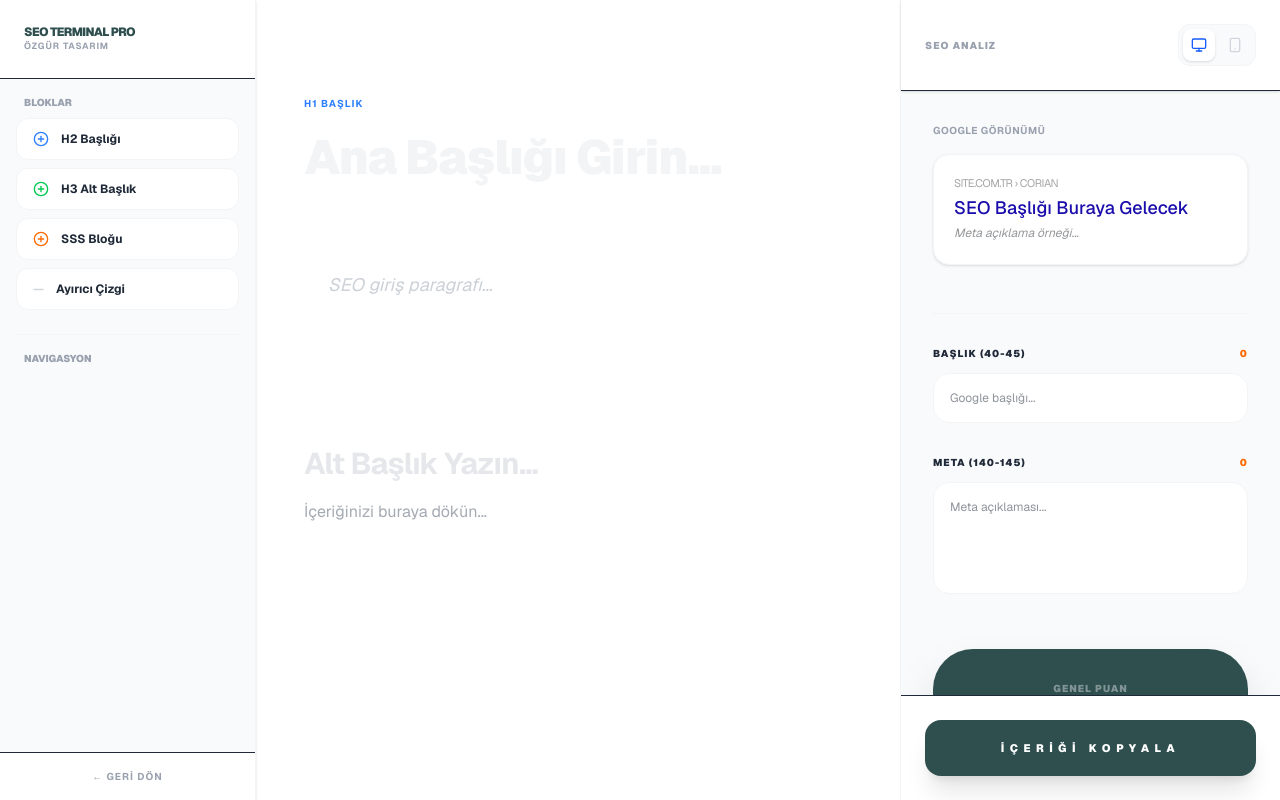
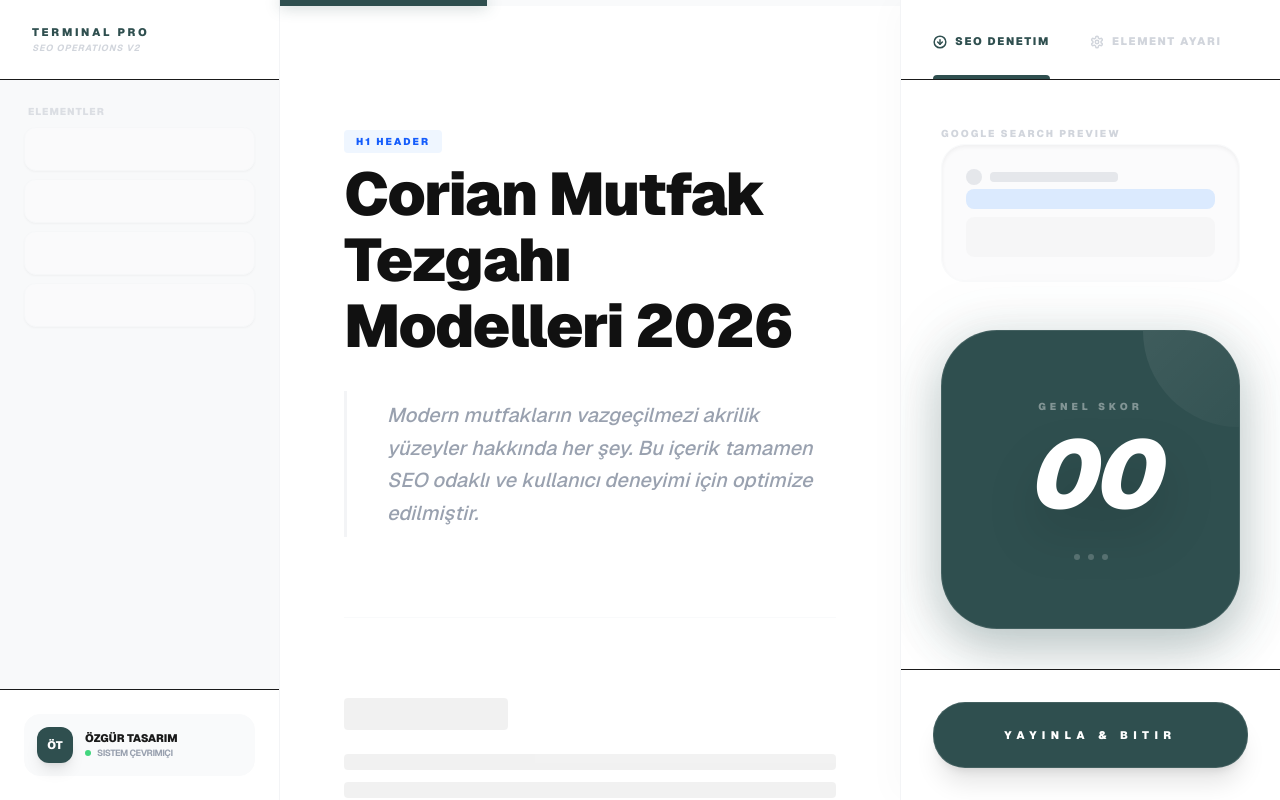
Before and after one commit to ozgurtasarimmobilya-create/my-admin-panel, a Next.js app: page /icerik-yonetimi/corian in a window 1280 px wide. Built offline with nearby package versions, Linux system fonts and the light colour scheme.

Commit message:
iskelet tasarim: premium 3 sutunlu yapi, sabit paneller ve skor karti tamamlandi

```diff
--- a/app/icerik-yonetimi/corian/page.tsx
+++ b/app/icerik-yonetimi/corian/page.tsx
@@ -1,199 +1,174 @@
 'use client';
 
-import { useState, useMemo, useEffect } from 'react';
+import { useState } from 'react';
 import Link from 'next/link';
 
-// İKONLAR (SVG - Paket Gerektirmez)
-const IconPlus = () => <svg width="16" height="16" viewBox="0 0 24 24" fill="none" stroke="currentColor" strokeWidth="2" strokeLinecap="round" strokeLinejoin="round"><circle cx="12" cy="12" r="10"/><line x1="12" y1="8" x2="12" y2="16"/><line x1="8" y1="12" x2="16" y2="12"/></svg>;
-const IconTrash = () => <svg width="14" height="14" viewBox="0 0 24 24" fill="none" stroke="currentColor" strokeWidth="2" strokeLinecap="round" strokeLinejoin="round"><polyline points="3 6 5 6 21 6"/><path d="M19 6v14a2 2 0 0 1-2 2H7a2 2 0 0 1-2-2V6m3 0V4a2 2 0 0 1 2-2h4a2 2 0 0 1 2 2v2"/></svg>;
-const IconMonitor = () => <svg width="16" height="16" viewBox="0 0 24 24" fill="none" stroke="currentColor" strokeWidth="2" strokeLinecap="round" strokeLinejoin="round"><rect x="2" y="3" width="20" height="14" rx="2" ry="2"/><line x1="8" y1="21" x2="16" y2="21"/><line x1="12" y1="17" x2="12" y2="21"/></svg>;
-const IconMobile = () => <svg width="16" height="16" viewBox="0 0 24 24" fill="none" stroke="currentColor" strokeWidth="2" strokeLinecap="round" strokeLinejoin="round"><rect x="5" y="2" width="14" height="20" rx="2" ry="2"/><line x1="12" y1="18" x2="12.01" y2="18"/></svg>;
+// --- PAKET GEREKTİRMEYEN SVG İKONLAR ---
+const IconSEO = () => <svg width="14" height="14" viewBox="0 0 24 24" fill="none" stroke="currentColor" strokeWidth="2.5" strokeLinecap="round" strokeLinejoin="round"><circle cx="12" cy="12" r="10"/><path d="m16 12-4 4-4-4"/><path d="M12 8v8"/></svg>;
+const IconSettings = () => <svg width="14" height="14" viewBox="0 0 24 24" fill="none" stroke="currentColor" strokeWidth="2.5" strokeLinecap="round" strokeLinejoin="round"><path d="M12.22 2h-.44a2 2 0 0 0-2 2v.18a2 2 0 0 1-1 1.73l-.43.25a2 2 0 0 1-2 0l-.15-.08a2 2 0 0 0-2.73.73l-.22.38a2 2 0 0 0 .73 2.73l.15.1a2 2 0 0 1 1 1.72v.51a2 2 0 0 1-1 1.74l-.15.09a2 2 0 0 0-.73 2.73l.22.38a2 2 0 0 0 2.73.73l.15-.08a2 2 0 0 1 2 0l.43.25a2 2 0 0 1 1 1.73V20a2 2 0 0 0 2 2h.44a2 2 0 0 0 2-2v-.18a2 2 0 0 1 1-1.73l.43-.25a2 2 0 0 1 2 0l.15.08a2 2 0 0 0 2.73-.73l.22-.39a2 2 0 0 0-.73-2.73l-.15-.08a2 2 0 0 1-1-1.74v-.5a2 2 0 0 1 1-1.74l.15-.09a2 2 0 0 0 .73-2.73l-.22-.38a2 2 0 0 0-2.73-.73l-.15.08a2 2 0 0 1-2 0l-.43-.25a2 2 0 0 1-1-1.73V4a2 2 0 0 0-2-2z"/><circle cx="12" cy="12" r="3"/></svg>;
 
-interface Section { id: string; type: 'h2' | 'h3' | 'sss' | 'line'; t: string; c: string; }
-
-export default function UltimateSEOPanel() {
-  const [sections, setSections] = useState<Section[]>([{ id: 's1', type: 'h2', t: '', c: '' }]);
-  const [title, setTitle] = useState('');
-  const [desc, setDesc] = useState('');
-  const [h1, setH1] = useState({ t: '', c: '' });
-  const [viewMode, setViewMode] = useState<'desktop' | 'mobile'>('desktop');
-  const [scrollProgress, setScrollProgress] = useState(0);
-
-  // Üst İlerleme Çubuğu Takibi
-  useEffect(() => {
-    const handleScroll = () => {
-      const mainElement = document.getElementById('main-content');
-      if (mainElement) {
-        const current = mainElement.scrollTop;
-        const total = mainElement.scrollHeight - mainElement.clientHeight;
-        setScrollProgress((current / total) * 100);
-      }
-    };
-    const mainElement = document.getElementById('main-content');
-    mainElement?.addEventListener('scroll', handleScroll);
-    return () => mainElement?.removeEventListener('scroll', handleScroll);
-  }, []);
-
-  const getWordCount = (text: string) => text.trim() ? text.trim().split(/\s+/).length : 0;
-  const totalWords = sections.reduce((acc, s) => acc + getWordCount(s.c), 0) + getWordCount(h1.c);
-
-  const addSection = (type: Section['type']) => {
-    setSections([...sections, { id: `s-${Date.now()}`, type, t: '', c: '' }]);
-  };
-
-  const removeSection = (id: string) => setSections(sections.filter(s => s.id !== id));
+export default function ProSEOTerminalSkeleton() {
+  const [activeTab, setActiveTab] = useState<'seo' | 'ayar'>('seo');
 
   return (
-    <div className="flex h-screen bg-white text-[#1F2937] font-sans overflow-hidden">
+    <div className="flex h-screen bg-[#FDFDFD] text-[#1A1A1A] font-sans overflow-hidden">
 
-      {/* İLERLEME ÇUBUĞU */}
-      <div className="fixed top-0 left-0 h-1 bg-[#2F4F4F] z-[100] transition-all duration-100" style={{ width: `${scrollProgress}%` }}></div>
-
-      {/* SOL: BLOK EKLEME PANELİ (SABİT) */}
-      <aside className="w-64 bg-[#F9FAFB] border-r border-gray-100 flex flex-col z-50 shadow-sm">
-        <div className="p-6 border-b bg-white">
-          <h1 className="text-xs font-black tracking-tighter text-[#2F4F4F]">SEO TERMINAL PRO</h1>
-          <p className="text-[9px] text-gray-400 font-bold uppercase tracking-widest">Özgür Tasarım</p>
-        </div>
-
-        <div className="p-4 space-y-6 overflow-y-auto flex-1">
-          <div className="space-y-2">
-            <label className="text-[10px] font-black text-gray-400 uppercase ml-2 mb-2 block">Bloklar</label>
-            <button onClick={() => addSection('h2')} className="w-full flex items-center gap-3 px-4 py-3 bg-white hover:bg-gray-50 rounded-xl text-xs font-bold transition-all border border-gray-100 hover:border-[#2F4F4F]">
-              <span className="text-blue-500"><IconPlus /></span> H2 Başlığı
-            </button>
-            <button onClick={() => addSection('h3')} className="w-full flex items-center gap-3 px-4 py-3 bg-white hover:bg-gray-50 rounded-xl text-xs font-bold transition-all border border-gray-100 hover:border-[#2F4F4F]">
-              <span className="text-green-500"><IconPlus /></span> H3 Alt Başlık
-            </button>
-            <button onClick={() => addSection('sss')} className="w-full flex items-center gap-3 px-4 py-3 bg-white hover:bg-gray-50 rounded-xl text-xs font-bold transition-all border border-gray-100 hover:border-[#2F4F4F]">
-              <span className="text-orange-500"><IconPlus /></span> SSS Bloğu
-            </button>
-            <button onClick={() => addSection('line')} className="w-full flex items-center gap-3 px-4 py-3 bg-white hover:bg-gray-50 rounded-xl text-xs font-bold transition-all border border-gray-100 hover:border-[#2F4F4F]">
-              <span className="text-gray-300">—</span> Ayırıcı Çizgi
-            </button>
-          </div>
-
-          <div className="pt-4 border-t border-gray-100">
-            <label className="text-[10px] font-black text-gray-400 uppercase ml-2 mb-2 block">Navigasyon</label>
-            <nav className="space-y-1">
-              {sections.filter(s => s.t).map((s, i) => (
-                <div key={s.id} className="text-[10px] font-semibold text-gray-400 hover:text-black truncate pl-3 border-l-2 border-transparent hover:border-[#2F4F4F] py-1 transition-all cursor-default uppercase">
-                  {s.t}
-                </div>
-              ))}
-            </nav>
-          </div>
-        </div>
-        <div className="p-4 border-t bg-white">
-          <Link href="/icerik-yonetimi" className="text-[10px] font-bold text-gray-400 hover:text-black transition-colors uppercase tracking-widest block text-center">← GERİ DÖN</Link>
-        </div>
-      </aside>
-
-      {/* ORTA: YAZIM ALANI (SAF) */}
-      <main id="main-content" className="flex-1 overflow-y-auto bg-white custom-scrollbar scroll-smooth">
-        <div className="max-w-3xl mx-auto px-12 py-24 space-y-20">
-
-          <div className="space-y-4 animate-in fade-in slide-in-from-top-4 duration-700">
-            <div className="flex items-center gap-2 text-[10px] font-bold text-blue-500 uppercase tracking-widest">H1 BAŞLIK</div>
-            <textarea
-              value={h1.t} onChange={(e) => setH1({...h1, t: e.target.value})}
-              className="w-full text-5xl font-black bg-transparent border-none outline-none resize-none placeholder:text-gray-100 leading-tight tracking-tight"
-              placeholder="Ana Başlığı Girin..." rows={2}
-            />
-            <textarea
-              value={h1.c} onChange={(e) => setH1({...h1, c: e.target.value})}
-              className="w-full text-lg text-gray-400 bg-transparent border-none outline-none resize-none leading-relaxed italic border-l-4 border-gray-50 pl-6"
-              placeholder="SEO giriş paragrafı..." rows={2}
-            />
-          </div>
-
-          <div className="space-y-16">
-            {sections.map((sec, i) => (
-              <div key={sec.id} className="relative group animate-in fade-in duration-500">
-                {sec.type === 'line' ? (
-                  <div className="h-px bg-gray-100 my-12 relative flex justify-center">
-                    <button onClick={() => removeSection(sec.id)} className="absolute -top-3 bg-white px-3 text-[10px] text-red-400 font-bold opacity-0 group-hover:opacity-100 transition-opacity uppercase tracking-widest">SİL</button>
-                  </div>
-                ) : (
-                  <div className="space-y-4">
-                    <div className="flex justify-between items-center opacity-0 group-hover:opacity-100 transition-opacity">
-                      <span className="text-[9px] font-black text-gray-200 uppercase tracking-widest">{sec.type} BÖLÜM</span>
-                      <button onClick={() => removeSection(sec.id)} className="text-red-300 hover:text-red-600 transition-colors"><IconTrash /></button>
-                    </div>
-                    <input
-                      type="text" value={sec.t} onChange={(e) => setSections(sections.map(s => s.id === sec.id ? {...s, t: e.target.value} : s))}
-                      className={`w-full font-bold bg-transparent border-none outline-none placeholder:text-gray-200 ${sec.type === 'h2' ? 'text-3xl tracking-tight' : 'text-2xl tracking-tight'}`}
-                      placeholder={sec.type === 'sss' ? 'Müşteri Sorusu?' : 'Alt Başlık Yazın...'}
-                    />
-                    <textarea
-                      value={sec.c} onChange={(e) => setSections(sections.map(s => s.id === sec.id ? {...s, c: e.target.value} : s))}
-                      className="w-full text-[16px] leading-[1.8] text-gray-600 bg-transparent border-none outline-none resize-none min-h-[100px]"
-                      placeholder="İçeriğinizi buraya dökün..." rows={4}
-                    />
-                  </div>
-                )}
-              </div>
-            ))}
-          </div>
-        </div>
-      </main>
-
-      {/* SAĞ: SEO ANALİZ (SABİT) */}
-      <aside className="w-[380px] bg-[#F9FAFB] border-l border-gray-100 flex flex-col z-50">
-        <div className="p-6 border-b bg-white flex justify-between items-center shadow-sm">
-          <span className="text-[10px] font-black text-gray-400 uppercase tracking-widest">SEO Analiz</span>
-          <div className="flex bg-gray-50 p-1 rounded-xl border border-gray-100 gap-1">
-             <button onClick={() => setViewMode('desktop')} className={`p-2 rounded-lg transition-all ${viewMode === 'desktop' ? 'bg-white shadow-sm text-blue-600' : 'text-gray-300'}`}><IconMonitor /></button>
-             <button onClick={() => setViewMode('mobile')} className={`p-2 rounded-lg transition-all ${viewMode === 'mobile' ? 'bg-white shadow-sm text-blue-600' : 'text-gray-300'}`}><IconMobile /></button>
+      {/* --- 1. SOL PANEL: ELEMENT CEPHANELİĞİ (SABİT) --- */}
+      <aside className="w-[280px] bg-[#F8F9FA] border-r border-gray-100 flex flex-col z-50">
+        <div className="h-[80px] flex items-center px-8 border-b bg-white">
+          <div className="flex flex-col gap-0.5">
+            <span className="text-[11px] font-black tracking-[0.25em] text-[#2F4F4F] uppercase">Terminal Pro</span>
+            <span className="text-[9px] font-bold text-gray-300 uppercase tracking-widest italic">SEO Operations v2</span>
           </div>
         </div>
 
-        <div className="flex-1 overflow-y-auto p-8 space-y-12">
-          {/* MOCKUP */}
+        <div className="flex-1 overflow-y-auto p-6 space-y-8 scrollbar-hide">
+          {/* Element Butonları Buraya Gelecek (Aşama 2) */}
           <div className="space-y-4">
-            <h3 className="text-[10px] font-bold text-gray-400 uppercase tracking-wider">Google Görünümü</h3>
-            <div className={`bg-white border border-gray-100 rounded-2xl p-5 shadow-sm transition-all duration-500 ${viewMode === 'mobile' ? 'max-w-[260px] mx-auto' : 'w-full'}`}>
-              <div className="text-[11px] text-[#202124] mb-1 flex items-center gap-1 uppercase tracking-tighter opacity-40">site.com.tr › corian</div>
-              <div className={`text-[#1a0dab] font-medium leading-snug mb-1 line-clamp-2 ${viewMode === 'mobile' ? 'text-[14px]' : 'text-[18px]'}`}>
-                {title || "SEO Başlığı Buraya Gelecek"}
-              </div>
-              <div className="text-[#4d5156] text-[12px] leading-relaxed line-clamp-2 italic opacity-60">{desc || "Meta açıklama örneği..."}</div>
-            </div>
-          </div>
-
-          {/* SAYAÇLAR */}
-          <div className="space-y-8 pt-8 border-t border-gray-100">
-            <div className="space-y-3">
-              <div className="flex justify-between text-[10px] font-black uppercase tracking-widest"><span>Başlık (40-45)</span> <span className={title.length >= 40 && title.length <= 45 ? 'text-green-600' : 'text-orange-500'}>{title.length}</span></div>
-              <input
-                value={title} onChange={(e) => setTitle(e.target.value)}
-                className={`w-full p-4 bg-white border rounded-2xl text-xs outline-none transition-all ${title.length >= 40 && title.length <= 45 ? 'border-green-200 bg-green-50/20' : 'border-gray-100 focus:ring-2 focus:ring-gray-50'}`}
-                placeholder="Google başlığı..."
-              />
-            </div>
-            <div className="space-y-3">
-              <div className="flex justify-between text-[10px] font-black uppercase tracking-widest"><span>Meta (140-145)</span> <span className={desc.length >= 140 && desc.length <= 145 ? 'text-green-600' : 'text-orange-500'}>{desc.length}</span></div>
-              <textarea
-                value={desc} onChange={(e) => setDesc(e.target.value)}
-                className={`w-full p-4 bg-white border rounded-2xl text-xs outline-none h-28 resize-none transition-all ${desc.length >= 140 && desc.length <= 145 ? 'border-green-200 bg-green-50/20' : 'border-gray-100 focus:ring-2 focus:ring-gray-50'}`}
-                placeholder="Meta açıklaması..."
-              />
-            </div>
-          </div>
-
-          {/* SKOR KARTI */}
-          <div className="p-8 bg-[#2F4F4F] rounded-[2.5rem] text-white space-y-6 shadow-2xl">
-             <div className="text-[10px] font-black opacity-40 uppercase text-center tracking-widest">Genel Puan</div>
-             <div className="text-5xl font-black text-center italic tracking-tighter">%{Math.min(100, (totalWords / 7) + (title.length > 0 ? 30 : 0)).toFixed(0)}</div>
-             <div className="flex justify-between text-[10px] font-bold border-t border-white/10 pt-4 opacity-70 italic uppercase">
-               <span>Kelimeler: {totalWords}</span>
-               <span>H2: {sections.filter(s => s.type === 'h2').length}</span>
+             <div className="flex flex-col gap-2 opacity-30 pointer-events-none">
+                <div className="text-[10px] font-black text-gray-400 uppercase tracking-widest ml-1">Elementler</div>
+                <div className="h-11 w-full bg-white border border-gray-100 rounded-xl shadow-sm"></div>
+                <div className="h-11 w-full bg-white border border-gray-100 rounded-xl shadow-sm"></div>
+                <div className="h-11 w-full bg-white border border-gray-100 rounded-xl shadow-sm"></div>
+                <div className="h-11 w-full bg-white border border-gray-100 rounded-xl shadow-sm"></div>
              </div>
           </div>
         </div>
 
-        <div className="p-6 bg-white border-t">
-          <button className="w-full bg-[#2F4F4F] text-white py-5 rounded-2xl font-black text-[11px] tracking-[0.5em] hover:bg-black transition-all shadow-xl uppercase">İÇERİĞİ KOPYALA</button>
+        {/* Alt Profil/Durum Alanı */}
+        <div className="p-6 border-t bg-white">
+          <div className="flex items-center gap-3 p-3 rounded-2xl border border-gray-50 bg-[#F9FAFB]">
+             <div className="w-9 h-9 rounded-xl bg-[#2F4F4F] flex items-center justify-center text-white text-[11px] font-black shadow-lg">ÖT</div>
+             <div className="flex flex-col overflow-hidden">
+               <span className="text-[11px] font-black text-[#1A1A1A] truncate uppercase">Özgür Tasarım</span>
+               <div className="flex items-center gap-1.5">
+                  <div className="w-1.5 h-1.5 bg-green-500 rounded-full animate-pulse"></div>
+                  <span className="text-[9px] text-gray-400 font-bold uppercase tracking-tighter">Sistem Çevrimiçi</span>
+               </div>
+             </div>
+          </div>
+        </div>
+      </aside>
+
+      {/* --- 2. ORTA PANEL: AKILLI EDİTÖR (SCROLL) --- */}
+      <main className="flex-1 bg-white overflow-y-auto relative scrollbar-hide">
+        {/* Üst İlerleme Çubuğu */}
+        <div className="fixed top-0 left-[280px] right-[380px] h-1.5 bg-gray-50 z-50">
+           <div className="h-full bg-[#2F4F4F] w-1/3 transition-all duration-500 shadow-[0_0_15px_rgba(47,79,79,0.4)]"></div>
+        </div>
+
+        {/* Yazım Alanı Konteynırı */}
+        <div className="max-w-[850px] mx-auto min-h-screen py-32 px-16 space-y-20">
+
+          {/* H1 Alanı Tasarımı */}
+          <section className="space-y-8 animate-in fade-in slide-in-from-top-4 duration-1000">
+             <div className="inline-flex px-3 py-1 bg-blue-50 text-blue-600 text-[10px] font-black rounded uppercase tracking-[0.2em] mb-2">H1 Header</div>
+             <h1 className="text-6xl font-black tracking-tight text-[#111] leading-[1.1] outline-none border-none placeholder:text-gray-100">
+               Corian Mutfak Tezgahı Modelleri 2026
+             </h1>
+             <div className="relative border-l-[3px] border-gray-100 pl-10 py-2">
+                <p className="text-xl text-gray-400 font-medium leading-relaxed italic">
+                  Modern mutfakların vazgeçilmezi akrilik yüzeyler hakkında her şey.
+                  Bu içerik tamamen SEO odaklı ve kullanıcı deneyimi için optimize edilmiştir.
+                </p>
+             </div>
+          </section>
+
+          <div className="h-px bg-gray-50 w-full"></div>
+
+          {/* İçerik Blokları Yer Tutucu (Görsel Denge İçin) */}
+          <section className="space-y-12 opacity-[0.05] select-none pointer-events-none italic">
+             <div className="space-y-6">
+                <div className="h-8 w-1/3 bg-black rounded"></div>
+                <div className="space-y-3">
+                   <div className="h-4 w-full bg-black rounded"></div>
+                   <div className="h-4 w-full bg-black rounded"></div>
+                   <div className="h-4 w-2/3 bg-black rounded"></div>
+                </div>
+             </div>
+             <div className="w-full h-80 bg-black rounded-3xl"></div>
+          </section>
+        </div>
+      </main>
+
+      {/* --- 3. SAĞ PANEL: DENETİM VE AYARLAR (SABİT) --- */}
+      <aside className="w-[380px] bg-white border-l border-gray-100 flex flex-col z-50 shadow-[-10px_0_30px_rgba(0,0,0,0.02)]">
+
+        {/* Modern Tab Menü */}
+        <div className="h-[80px] flex items-center border-b px-8 gap-10 bg-white">
+          <button
+            onClick={() => setActiveTab('seo')}
+            className={`group flex items-center gap-2 text-[11px] font-black uppercase tracking-[0.15em] transition-all relative h-full pt-1
+            ${activeTab === 'seo' ? 'text-[#2F4F4F]' : 'text-gray-300 hover:text-gray-500'}`}
+          >
+            <IconSEO />
+            SEO Denetim
+            {activeTab === 'seo' && <div className="absolute bottom-0 left-0 right-0 h-1 bg-[#2F4F4F] rounded-t-full"></div>}
+          </button>
+
+          <button
+            onClick={() => setActiveTab('ayar')}
+            className={`group flex items-center gap-2 text-[11px] font-black uppercase tracking-[0.15em] transition-all relative h-full pt-1
+            ${activeTab === 'ayar' ? 'text-[#2F4F4F]' : 'text-gray-300 hover:text-gray-500'}`}
+          >
+            <IconSettings />
+            Element Ayarı
+            {activeTab === 'ayar' && <div className="absolute bottom-0 left-0 right-0 h-1 bg-[#2F4F4F] rounded-t-full"></div>}
+          </button>
+        </div>
+
+        {/* Panel İçeriği */}
+        <div className="flex-1 overflow-y-auto p-10 custom-scrollbar">
+           {activeTab === 'seo' ? (
+             <div className="space-y-12 animate-in fade-in duration-500">
+               {/* Google Preview */}
+               <div className="space-y-5">
+                 <label className="text-[10px] font-black text-gray-300 uppercase tracking-[0.2em]">Google Search Preview</label>
+                 <div className="p-6 border border-gray-50 rounded-3xl bg-[#FBFBFC] space-y-2 shadow-inner">
+                   <div className="flex items-center gap-2 mb-1">
+                      <div className="w-4 h-4 bg-gray-200 rounded-full"></div>
+                      <div className="h-2.5 w-32 bg-gray-200 rounded"></div>
+                   </div>
+                   <div className="h-5 w-full bg-blue-100 rounded-lg"></div>
+                   <div className="h-10 w-full bg-gray-100 rounded-lg opacity-60"></div>
+                 </div>
+               </div>
+
+               {/* Premium Skor Kartı */}
+               <div className="relative group">
+                  <div className="absolute -inset-4 bg-[#2F4F4F]/5 rounded-[4rem] blur-xl group-hover:bg-[#2F4F4F]/10 transition-all duration-700"></div>
+                  <div className="relative aspect-square w-full bg-[#2F4F4F] rounded-[3.5rem] shadow-[0_20px_50px_rgba(47,79,79,0.3)] flex flex-col items-center justify-center text-white overflow-hidden border border-white/10">
+                    <div className="absolute top-0 right-0 w-48 h-48 bg-gradient-to-br from-white/10 to-transparent rounded-full -mr-24 -mt-24"></div>
+                    <span className="text-[10px] font-black uppercase tracking-[0.4em] opacity-40 mb-3">Genel Skor</span>
+                    <span className="text-8xl font-black italic tracking-tighter drop-shadow-2xl">00</span>
+                    <div className="mt-8 flex gap-2">
+                       <div className="w-1.5 h-1.5 rounded-full bg-white/20"></div>
+                       <div className="w-1.5 h-1.5 rounded-full bg-white/20"></div>
+                       <div className="w-1.5 h-1.5 rounded-full bg-white/20"></div>
+                    </div>
+                  </div>
+               </div>
+             </div>
+           ) : (
+             <div className="flex flex-col items-center justify-center h-full text-center space-y-6 animate-in slide-in-from-right-8 duration-500 px-6">
+                <div className="w-20 h-20 bg-[#F8F9FA] rounded-[2rem] flex items-center justify-center text-gray-200 border border-gray-100">
+                  <svg width="32" height="32" viewBox="0 0 24 24" fill="none" stroke="currentColor" strokeWidth="1.5"><path d="M12 20v-6M9 20v-10M6 20v-4M12 10V4M15 10V7M18 10V5"/></svg>
+                </div>
+                <div className="space-y-2">
+                  <h4 className="text-[11px] font-black text-gray-400 uppercase tracking-widest italic">Düzenleme Modu</h4>
+                  <p className="text-[12px] text-gray-400 font-medium leading-relaxed">
+                    İçerik alanındaki bir elemente tıklayarak<br/>ayarlarını burada görebilirsin.
+                  </p>
+                </div>
+             </div>
+           )}
+        </div>
+
+        {/* Alt Kaydet Butonu */}
+        <div className="p-8 border-t bg-white">
+          <button className="w-full bg-[#2F4F4F] text-white py-6 rounded-[2rem] text-[11px] font-black tracking-[0.5em] uppercase hover:bg-black hover:shadow-2xl hover:-translate-y-1 transition-all duration-300 shadow-xl active:scale-95 border border-white/10">
+            Yayınla & Bitir
+          </button>
         </div>
       </aside>
 
```
